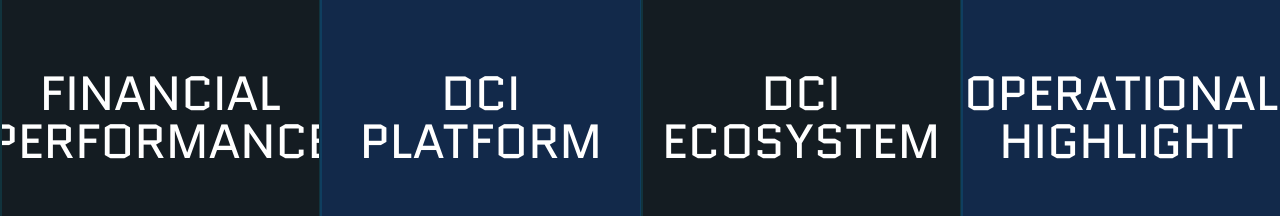
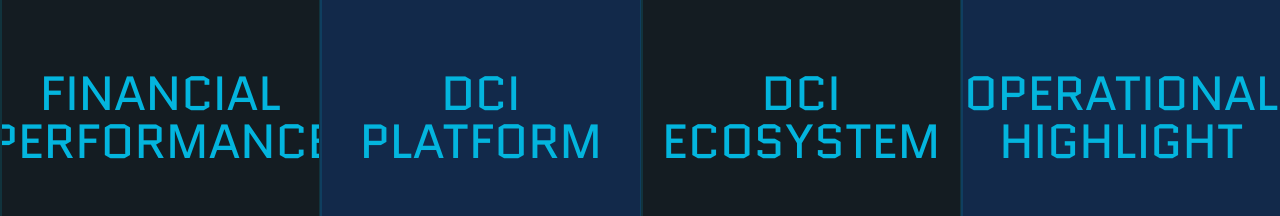
Before and after one commit to filipussetioo/dci-2025, a React (Vite) app: page / in a window 1280 px wide. Shown: the part 3960-4176 px from the top of the page. Built offline with nearby package versions, Linux system fonts and the light colour scheme.

Commit message:
attemp fixing vercel issue

```diff
--- a/src/components/CardGrid/index.tsx
+++ b/src/components/CardGrid/index.tsx
@@ -118,7 +118,7 @@ const FinancialContent = ({ isDark }: { isDark: boolean }) => (
             >
               IDR
             </span>
-            <span className="text-[clamp(3rem,min(12vw,18vh),179px)] text-blue-primary leading-none tracking-tighter">
+            <span className="text-[clamp(3rem,16vh,179px)] text-blue-primary leading-none tracking-tighter">
               {item.val}
             </span>
             <div className="text-left self-start pt-2">
@@ -564,9 +564,9 @@ export default function CardGrid({ isDark }: { isDark: boolean }) {
                 className={`font-quantico uppercase transition-colors duration-500
                 ${isClosed ? "text-2xl md:text-5xl whitespace-pre-line text-center" : ""}
                 ${isActive ? "text-3xl lg:text-5xl xl:text-7xl text-left whitespace-pre-line" : ""}
-                ${isInactiveSide ? "text-[10px] tracking-[0.2em]" : ""}
+                ${isInactiveSide ? "text-2xl" : ""}
               `}
-                style={{ color: isDark ? "#ffffff" : "#111827" }}
+                style={{ color: isDark ? "#03B5DE" : "#D1AB78" }}
               >
                 {isInactiveSide
                   ? tab.titleFlat
--- a/src/components/Hero/index.tsx
+++ b/src/components/Hero/index.tsx
@@ -236,7 +236,7 @@ export const Hero = ({ isDark }: { isDark: boolean }) => (
       </p>
       <div className="flex justify-center">
         {/* Animated or static arrow */}
-        <div className="w-10 h-[0.875] text-blue-primary">
+        <div className="w-10 h-3.5 text-blue-primary">
           <img src={iconArrowDown} className="w-full h-full" />
         </div>
       </div>
```
